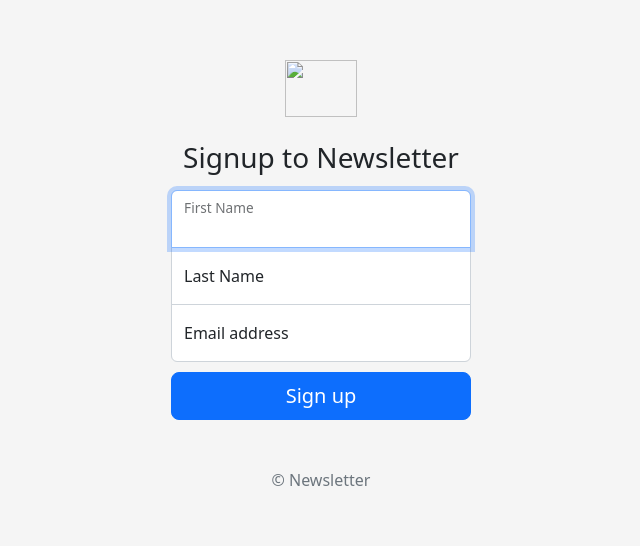
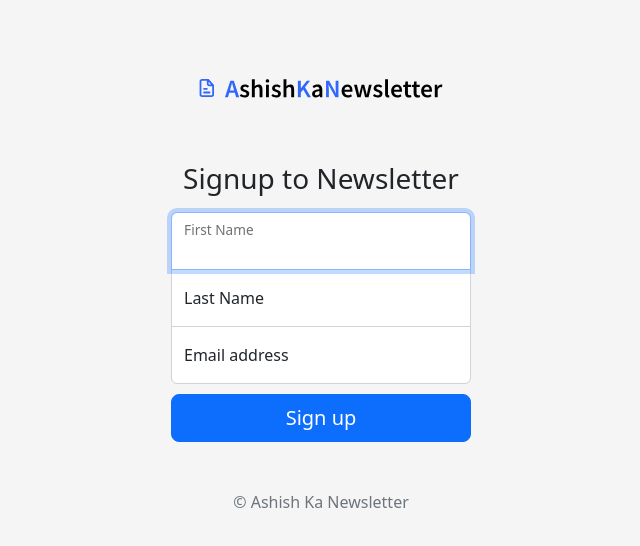
Before and after one commit to Ashish0253/newsletter-signup, a website: page signup.html in a window 1280 px wide. Shown: the part 116-662 px from the top of the page, without its empty margins (319-959 px from the left). Drawn offline with nearby package versions, Linux system fonts and the light colour scheme.

Commit message:
added logo of newsletter thanks to ekaksh

```diff
--- a/signup.html
+++ b/signup.html
@@ -85,7 +85,7 @@
 
 <main class="form-signin w-100 m-auto">
   <form action="/" method="post">
-    <img class="mb-4" src="/docs/5.2/assets/brand/bootstrap-logo.svg" alt="" width="72" height="57">
+    <img class="mb-4" src="./images/Group_1.svg" alt="" width="250" height="100">
     <h1 class="h3 mb-3 fw-normal">Signup to Newsletter</h1>
 
     <div class="form-floating">
@@ -103,7 +103,7 @@
 
 
     <button class="w-100 btn btn-lg btn-primary" type="submit">Sign up</button>
-    <p class="mt-5 mb-3 text-muted">&copy; Newsletter</p>
+    <p class="mt-5 mb-3 text-muted">&copy; Ashish Ka Newsletter</p>
   </form>
 </main>
 
```
Also changed, not shown: public/images/Group_1.svg (added), public/images/favicondef.jpg.ico (added).
